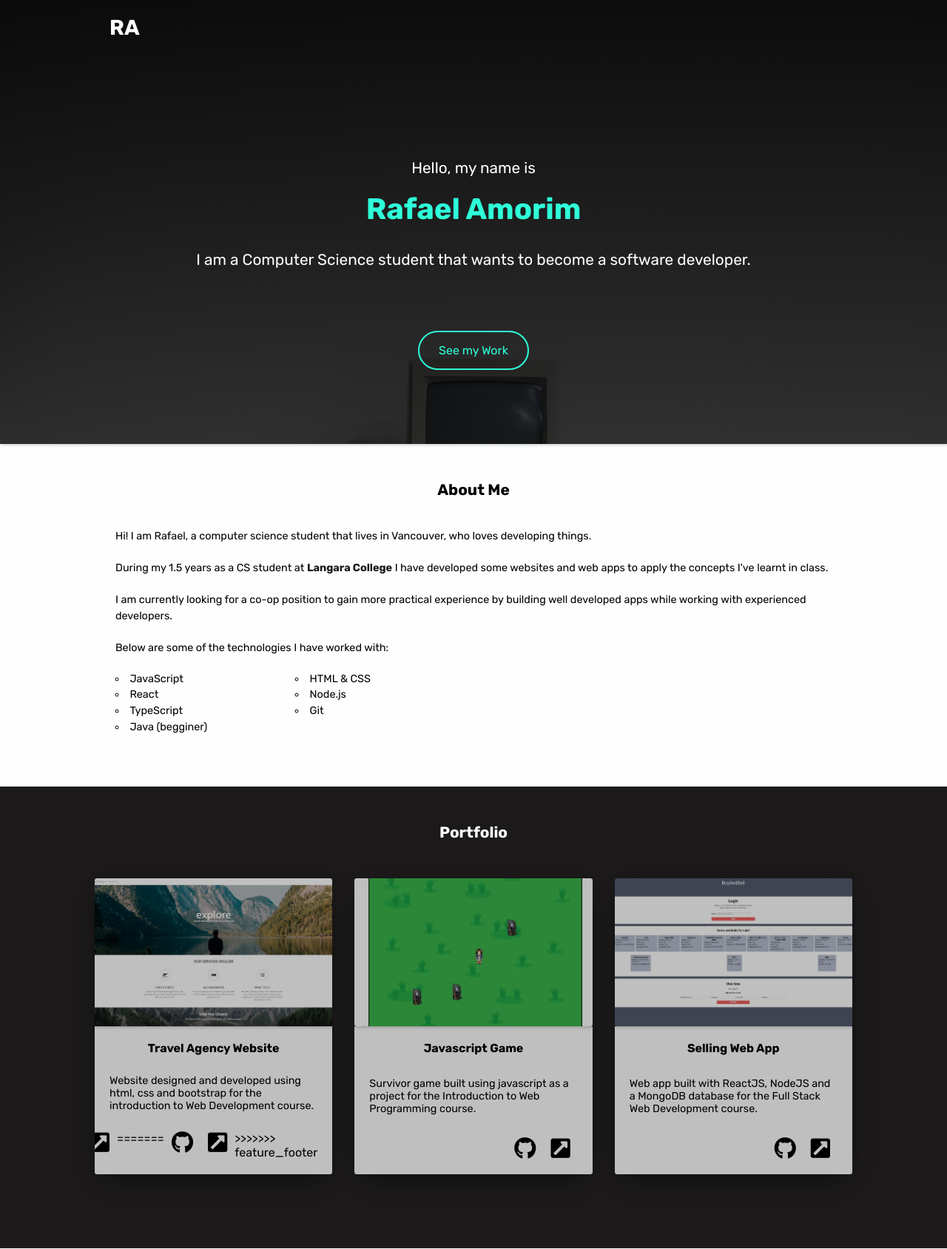
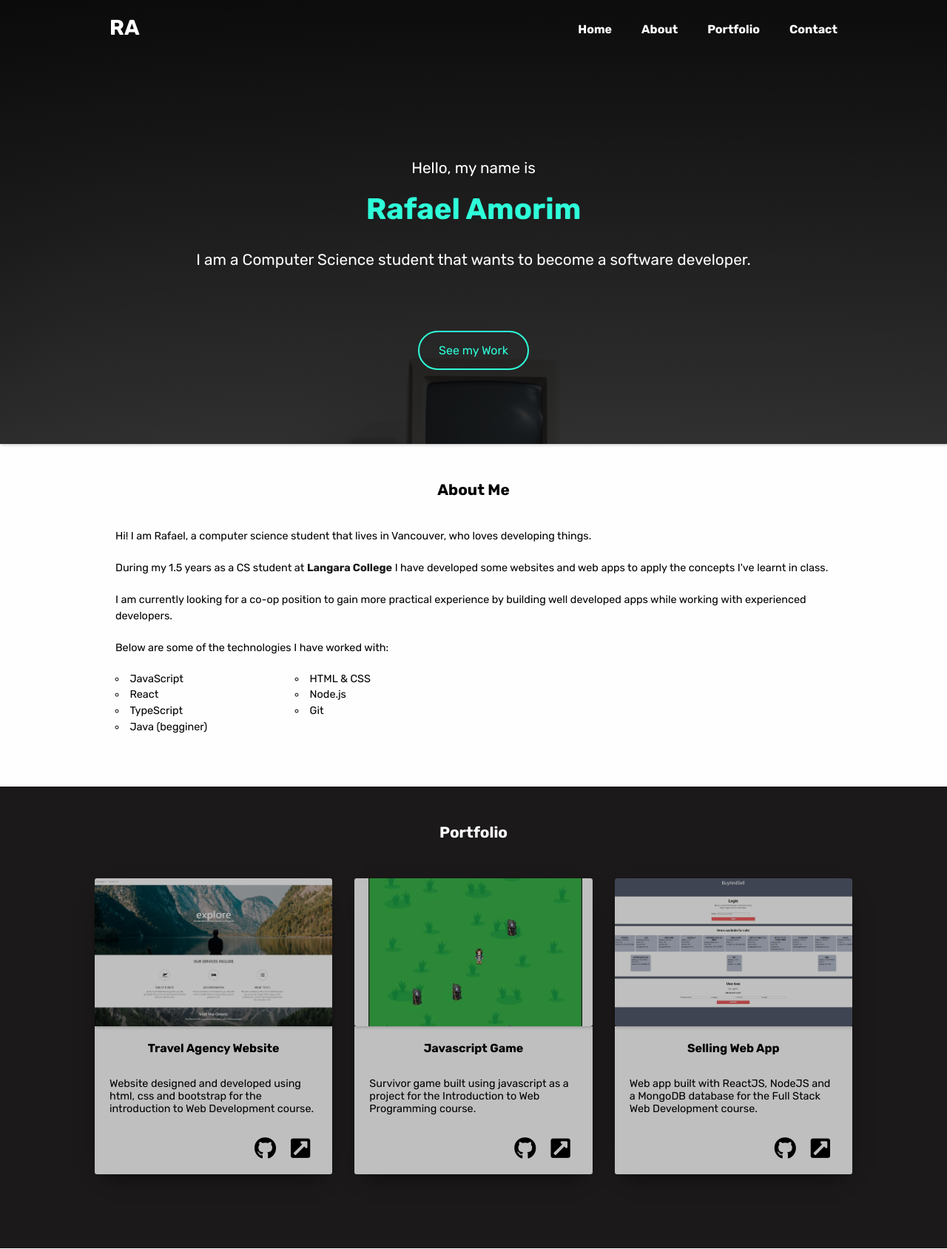
Before and after one commit to rafAmorim8/personalWebsite, a PHP site: page / in a window 1280 px wide. Shown: the top 1688 px of the page at 74% size. Run offline with PHP 8.4, Linux system fonts and the light colour scheme.

Commit message:
Fixes navbar bug: Not showing links on desktop

```diff
--- a/index.html
+++ b/index.html
@@ -86,14 +86,8 @@
                 course.
               </p>
               <div class="portfolio-icons">
-                <<<<<<< HEAD <a href="https://github.com/rafAmorim8/travelAgencyWebsite""><i class=" fab fa-github">
-                  </i></a>
-                  <a href="https://codepen.io/RafAmorim/full/xvXaYV""><i
-                    class=" fas fa-external-link-square-alt"></i></a>
-                  =======
-                  <a href="https://github.com/rafAmorim8/travelAgencyWebsite"><i class="fab fa-github"></i></a>
-                  <a href="https://codepen.io/RafAmorim/full/xvXaYV"><i class="fas fa-external-link-square-alt"></i></a>
-                  >>>>>>> feature_footer
+                <a href="https://github.com/rafAmorim8/travelAgencyWebsite"><i class="fab fa-github"></i></a>
+                <a href="https://codepen.io/RafAmorim/full/xvXaYV"><i class="fas fa-external-link-square-alt"></i></a>
               </div>
             </div>
           </div>
--- a/src/styles/_header.scss
+++ b/src/styles/_header.scss
@@ -198,7 +198,7 @@ header .header-info {
     .menu {
       clear: none;
       float: right;
-      max-height: 0;
+      max-height: 80px;
     }
 
     .menu-icon {
--- a/src/styles/main.css
+++ b/src/styles/main.css
@@ -283,7 +283,7 @@ header .header-info .head-description {
   .header .menu {
     clear: none;
     float: right;
-    max-height: 0;
+    max-height: 80px;
   }
   .header .menu-icon {
     display: none;
```
Also changed, not shown: 1 other file.
